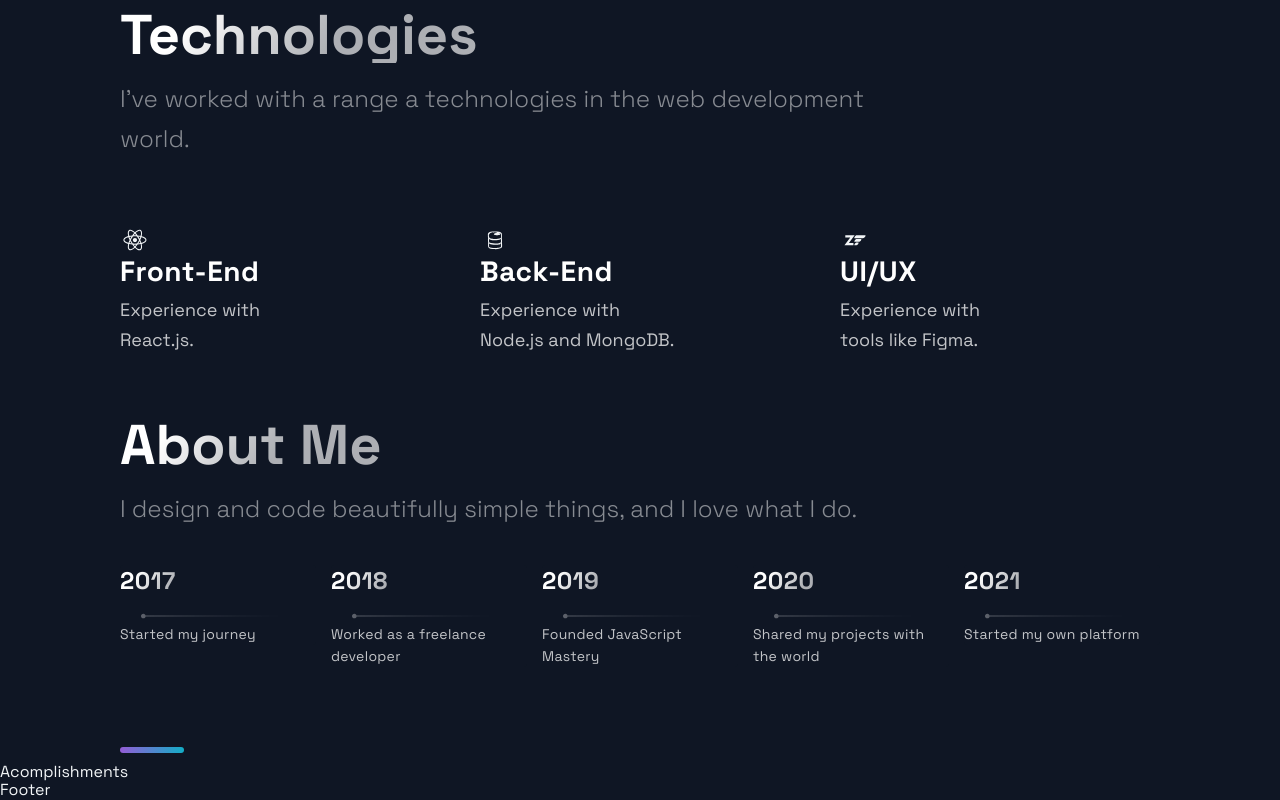
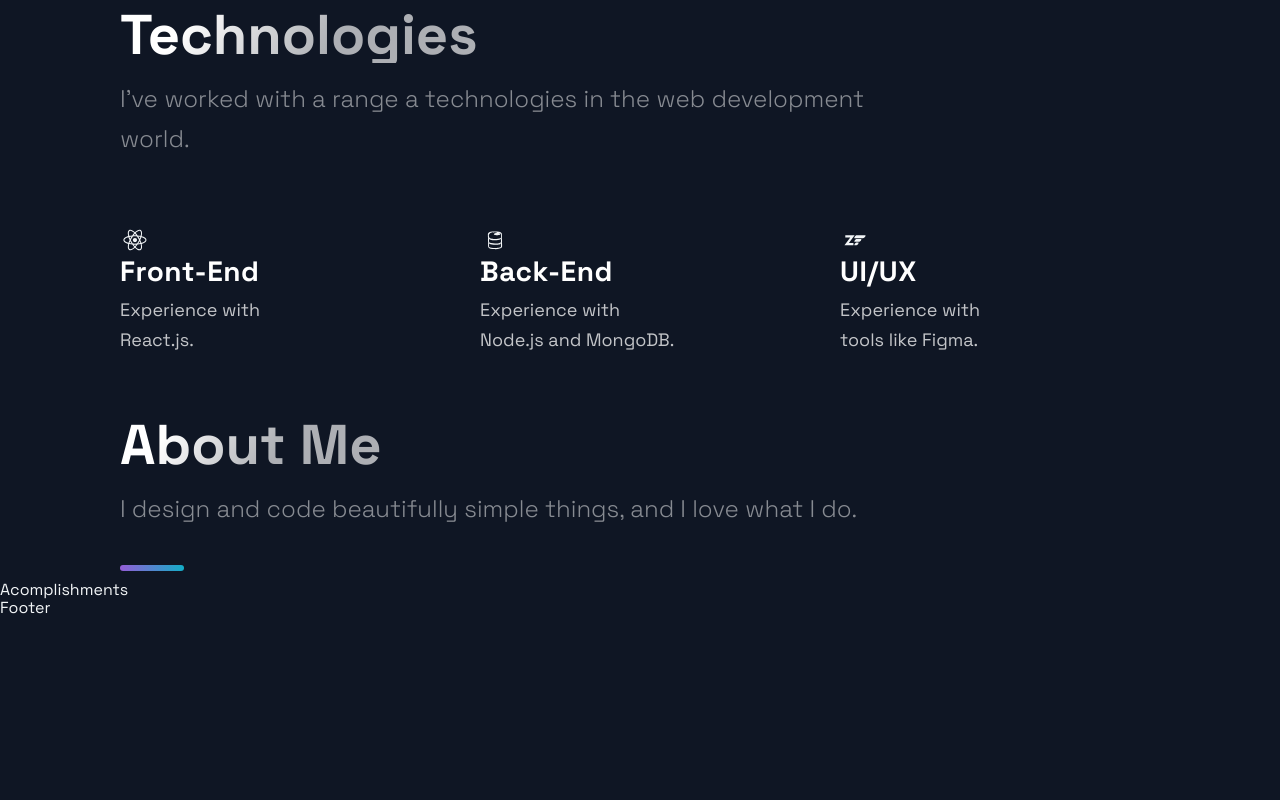
Before and after one commit to marasortiz/portfolio, a Next.js app: page / in a window 1280 px wide. Shown: the part 2244-3044 px from the top of the page. After the commit the page ends 2862 px from the top, so only its background shows below. Built offline with nearby package versions, Linux system fonts and the light colour scheme.

Commit message:
Carousel hidden

```diff
--- a/src/components/TimeLine/TimeLine.js
+++ b/src/components/TimeLine/TimeLine.js
@@ -22,43 +22,43 @@ import {
 const TOTAL_CAROUSEL_COUNT = TimeLineData.length;
 
 const Timeline = () => {
-  const [activeItem, setActiveItem] = useState(0);
-  const carouselRef = useRef();
+  // const [activeItem, setActiveItem] = useState(0);
+  // const carouselRef = useRef();
 
-  // Comment this part generate a bug on mobile devices
-  const scroll = (node, left) => {
-    return node.scrollTo({ left, behavior: 'smooth' });
-  }
+  // // Comment this part generate a bug on mobile devices
+  // const scroll = (node, left) => {
+  //   return node.scrollTo({ left, behavior: 'smooth' });
+  // }
 
-  const handleClick = (e, i) => {
-    e.preventDefault();
+  // const handleClick = (e, i) => {
+  //   e.preventDefault();
 
-    if (carouselRef.current) {
-      const scrollLeft = Math.floor(
-        carouselRef.current.scrollWidth * 0.7 * (i / TimeLineData.length)
-      );
+  //   if (carouselRef.current) {
+  //     const scrollLeft = Math.floor(
+  //       carouselRef.current.scrollWidth * 0.7 * (i / TimeLineData.length)
+  //     );
 
-      scroll(carouselRef.current, scrollLeft);
-    }
-  };
+  //     scroll(carouselRef.current, scrollLeft);
+  //   }
+  // };
 
-  const handleScroll = () => {
-    if (carouselRef.current) {
-      const index = Math.round((carouselRef.current.scrollLeft / (carouselRef.current.scrollWidth * 0.7)) * TimeLineData.length);
+  // const handleScroll = () => {
+  //   if (carouselRef.current) {
+  //     const index = Math.round((carouselRef.current.scrollLeft / (carouselRef.current.scrollWidth * 0.7)) * TimeLineData.length);
 
-      setActiveItem(index);
-    }
-  }
+  //     setActiveItem(index);
+  //   }
+  // }
 
-  // snap back to beginning of scroll when window is resized
-  // avoids a bug where content is covered up if coming from smaller screen
-  useEffect(() => {
-    const handleResize = () => {
-      scroll(carouselRef.current, 0);
-    }
+  // // snap back to beginning of scroll when window is resized
+  // // avoids a bug where content is covered up if coming from smaller screen
+  // useEffect(() => {
+  //   const handleResize = () => {
+  //     scroll(carouselRef.current, 0);
+  //   }
 
-    window.addEventListener('resize', handleResize);
-  }, []);
+  //   window.addEventListener('resize', handleResize);
+  // }, []);
 
   return (
     <Section id="about">
@@ -67,7 +67,9 @@ const Timeline = () => {
         I design and code beautifully simple things, and I love what I do.
       </SectionText>
       {/* Loop over the Timeline Data */}
-      <CarouselContainer ref={carouselRef} onScroll={handleScroll}>
+
+      {/* Carousel Hidden on Ended Web */}
+      {/* <CarouselContainer ref={carouselRef} onScroll={handleScroll}>
         <>
           {TimeLineData.map((item, index) => (
             <CarouselMobileScrollNode
@@ -118,9 +120,9 @@ const Timeline = () => {
             </CarouselMobileScrollNode>
           ))}
         </>
-      </CarouselContainer>
+      </CarouselContainer> */}
       {/* Lopp over the Buttons of the Timeline */}
-      <CarouselButtons>
+      {/* <CarouselButtons>
         {TimeLineData.map((item, index) => (
           <CarouselButton
             key={index}
@@ -132,7 +134,7 @@ const Timeline = () => {
             <CarouselButtonDot active={activeItem} />
           </CarouselButton>
         ))}
-      </CarouselButtons>
+      </CarouselButtons> */}
       <SectionDivider />
     </Section>
   );
```
